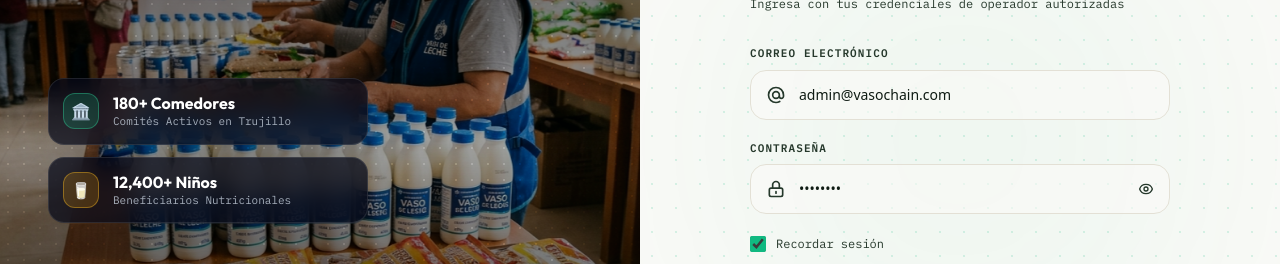
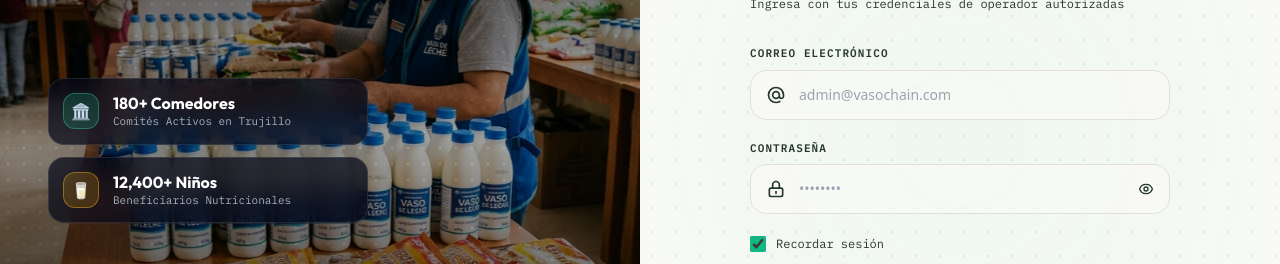
Before and after one commit to Prolexis/vasochainAI, a React (Vite) app in the folder frontend/: page /login in a window 1280 px wide. Shown: the part 260-524 px from the top of the page. Built offline with nearby package versions, Linux system fonts and the light colour scheme.

Commit message:
fix: inicializar campos de correo y contrasena vacios

```diff
--- a/frontend/src/pages/Login.jsx
+++ b/frontend/src/pages/Login.jsx
@@ -5,8 +5,8 @@ import { useTheme } from '../lib/theme';
 import loginHeroImg from '../assets/login-hero.png';
 
 export default function Login() {
-  const [email, setEmail] = useState('admin@vasochain.com');
-  const [password, setPassword] = useState('admin123');
+  const [email, setEmail] = useState('');
+  const [password, setPassword] = useState('');
   const [rememberMe, setRememberMe] = useState(true);
   const [showPassword, setShowPassword] = useState(false);
   const [error, setError] = useState('');
```
